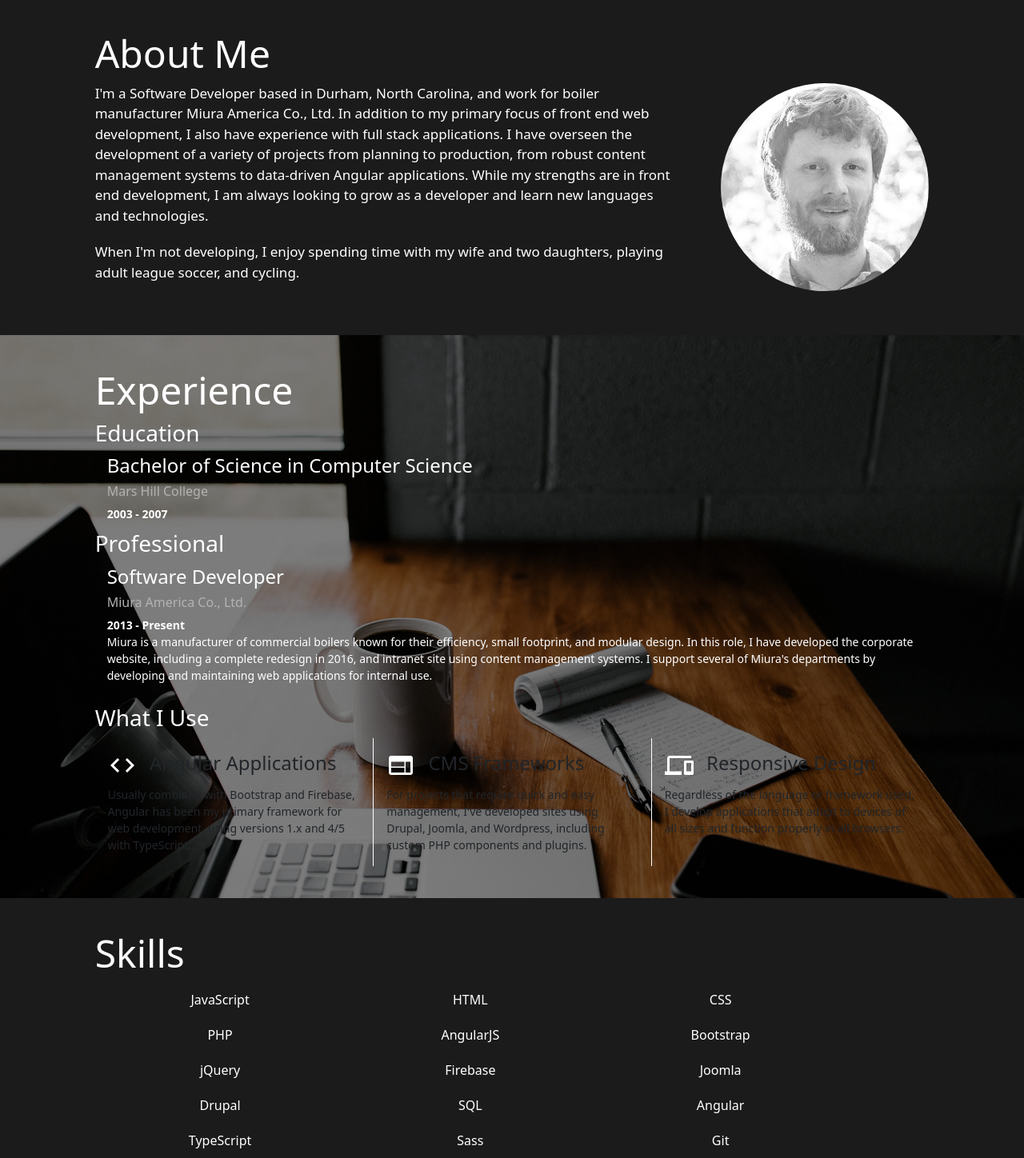
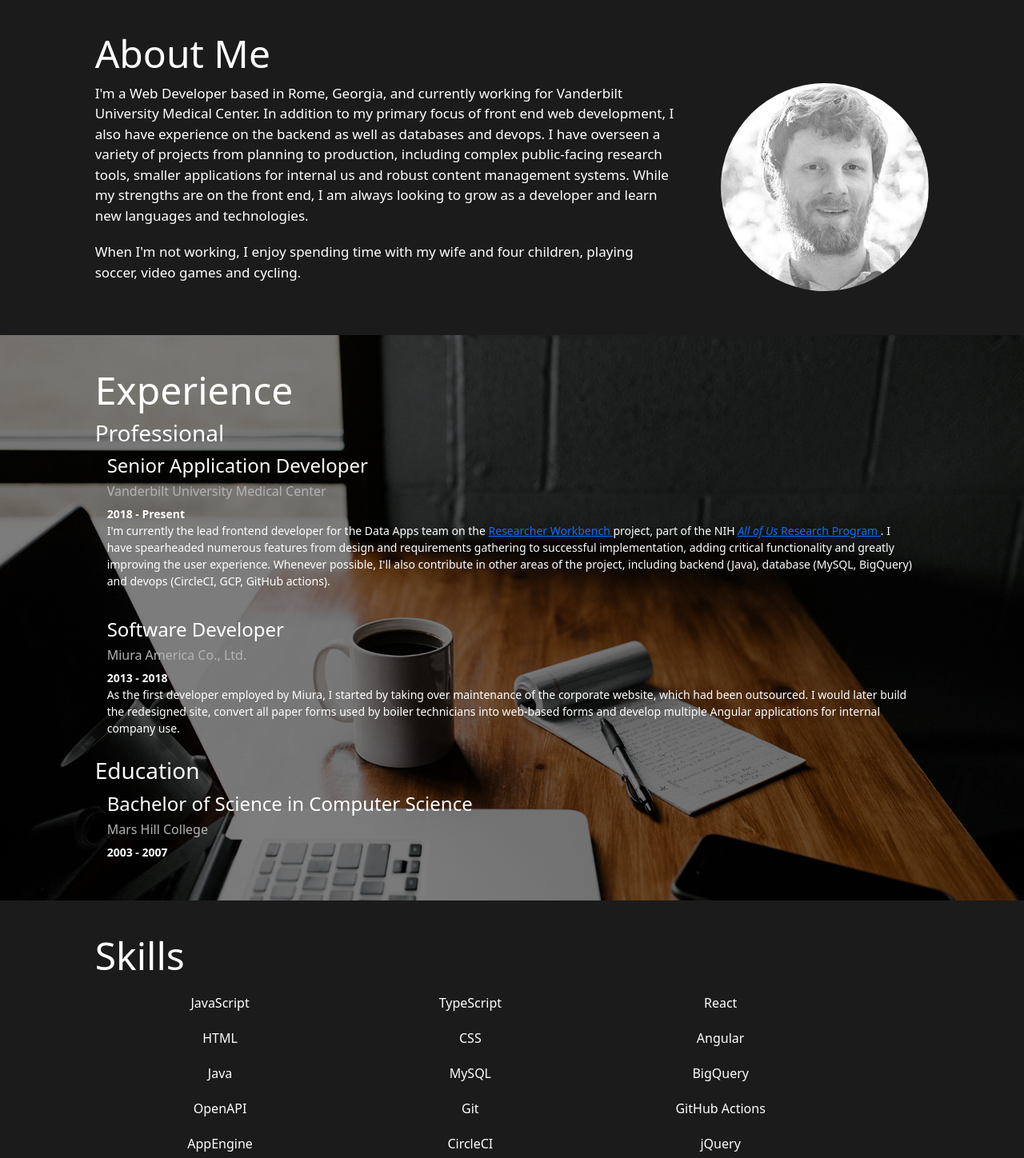
Before and after one commit to willdolbeer/willdolbeer.github.io, an Angular app: page / in a window 1280 px wide. Shown: the part 802-2250 px from the top of the page at 80% size. Built offline with nearby package versions, Linux system fonts and the light colour scheme.

Commit message:
update site content

```diff
--- a/angular.json
+++ b/angular.json
@@ -45,19 +45,25 @@
                   "with": "src/environments/environment.prod.ts"
                 }
               ]
+            },
+            "development": {
+              "optimization": false,
+              "extractLicenses": false,
+              "sourceMap": true
             }
           }
         },
         "serve": {
           "builder": "@angular-devkit/build-angular:dev-server",
-          "options": {
-            "buildTarget": "willdolbeer:build"
-          },
           "configurations": {
             "production": {
               "buildTarget": "willdolbeer:build:production"
+            },
+            "development": {
+              "buildTarget": "willdolbeer:build:development"
             }
-          }
+          },
+          "defaultConfiguration": "development"
         },
         "extract-i18n": {
           "builder": "@angular-devkit/build-angular:extract-i18n",
--- a/src/app/home.component.html
+++ b/src/app/home.component.html
@@ -10,13 +10,16 @@
 		<img class="about-img" src="assets/headshot.jpg"  alt="Headshot" />
 		<div class="about-text">
 			<p>
-				I'm a Software Developer based in Durham, North Carolina, and work for boiler manufacturer Miura America Co., Ltd.
-In addition to my primary focus of front end web development, I also have experience with full stack applications.
-I have overseen the development of a variety of projects from planning to production, from robust content management systems to data-driven Angular applications.
-While my strengths are in front end development, I am always looking to grow as a developer and learn new languages and technologies.
+				I'm a Web Developer based in Rome, Georgia, and currently working for Vanderbilt University Medical Center.
+        In addition to my primary focus of front end web development, I also have experience on the backend as well as
+        databases and devops. I have overseen a variety of projects from planning to production, including complex
+        public-facing research tools, smaller applications for internal us and robust content management systems. While
+        my strengths are on the front end, I am always looking to grow as a developer and learn new languages and
+        technologies.
 			</p>
 			<p>
-				When I'm not developing, I enjoy spending time with my wife and two daughters, playing adult league soccer, and cycling.
+				When I'm not working, I enjoy spending time with my wife and four children, playing soccer, video games and
+        cycling.
 			</p>
 		</div>
 	</div>
@@ -24,63 +27,39 @@ While my strengths are in front end development, I am always looking to grow as
 <div id="experience" class="row">
 	<div class="section-content col-md-10 offset-md-1">
 		<h1 class="display-4">Experience</h1>
-		<h2>Education</h2>
+		<h2>Professional</h2>
 		<div class="experience-item">
-			<h3 class="title">Bachelor of Science in Computer Science</h3>
-			<h4 class="sub-title">Mars Hill College</h4>
-			<strong>2003 - 2007</strong>
+			<h3 class="title">Senior Application Developer</h3>
+			<h4 class="sub-title">Vanderbilt University Medical Center</h4>
+			<strong>2018 - Present</strong>
+			<p class="description">
+				I'm currently the lead frontend developer for the Data Apps team on the
+        <a href="https://github.com/all-of-us/workbench" target="_blank">
+          Researcher Workbench
+        </a> project, part of the NIH <a href="https://allofus.nih.gov/" target="_blank">
+          <i>All of Us</i> Research Program
+        </a>. I have spearheaded numerous features from design and requirements gathering to successful implementation,
+        adding critical functionality and greatly improving the user experience. Whenever possible, I'll also contribute
+        in other areas of the project, including backend (Java), database (MySQL, BigQuery) and devops (CircleCI, GCP,
+        GitHub actions).
+			</p>
 		</div>
-		<h2>Professional</h2>
 		<div class="experience-item">
 			<h3 class="title">Software Developer</h3>
 			<h4 class="sub-title">Miura America Co., Ltd.</h4>
-			<strong>2013 - Present</strong>
+			<strong>2013 - 2018</strong>
 			<p class="description">
-				Miura is a manufacturer of commercial boilers known for their efficiency, small footprint, and modular design. In this role, I have developed the corporate website, including a complete redesign in 2016, and intranet site using content management systems. I support several of Miura's departments by developing and maintaining web applications for internal use.
-			</p>
+				As the first developer employed by Miura, I started by taking over maintenance of the corporate website, which
+        had been outsourced. I would later build the redesigned site, convert all paper forms used by boiler technicians
+        into web-based forms and develop multiple Angular applications for internal company use.
+      </p>
 		</div>
-		<h2>What I Use</h2>
-		<div class="card-container">
-			<div class="card-cell">
-				<div class="card">
-					<div class="card-body">
-						<h3 class="card-title">
-							<img src="assets/ic_code_white.png" alt="Code icon" />
-							Angular Applications
-						</h3>
-						<p class="card-text">
-							Usually combined with Bootstrap and Firebase, Angular has been my primary framework for web development, using versions 1.x and 4/5 with TypeScript.
-						</p>
-					</div>
-				</div>
-			</div>
-			<div class="card-cell">
-				<div class="card">
-					<div class="card-body">
-						<h3 class="card-title">
-							<img src="assets/ic_web_white.png"  alt="Web icon" />
-							CMS Frameworks
-						</h3>
-						<p class="card-text">
-							For projects that require quick and easy management, I've developed sites using Drupal, Joomla, and Wordpress, including custom PHP components and plugins.
-						</p>
-					</div>
-				</div>
-			</div>
-			<div class="card-cell">
-				<div class="card">
-					<div class="card-body">
-						<h3 class="card-title">
-							<img src="assets/ic_devices_white.png"  alt="Devices icon" />
-							Responsive Design
-						</h3>
-						<p class="card-text">
-							Regardless of the language or framework used, I develop applications that adapt to devices of all sizes and function properly in all browsers.
-						</p>
-					</div>
-				</div>
-			</div>
-		</div>
+    <h2>Education</h2>
+    <div class="experience-item">
+      <h3 class="title">Bachelor of Science in Computer Science</h3>
+      <h4 class="sub-title">Mars Hill College</h4>
+      <strong>2003 - 2007</strong>
+    </div>
 	</div>
 </div>
 <div id="skills" class="row">
@@ -88,23 +67,26 @@ While my strengths are in front end development, I am always looking to grow as
 		<h1 class="display-4">Skills</h1>
 		<ul class="skills-list">
 			<li class="skills-item">JavaScript</li>
-			<li class="skills-item">HTML</li>
-			<li class="skills-item">CSS</li>
-			<li class="skills-item">PHP</li>
-			<li class="skills-item">AngularJS</li>
-			<li class="skills-item">Bootstrap</li>
-			<li class="skills-item">jQuery</li>
-			<li class="skills-item">Firebase</li>
-			<li class="skills-item">Joomla</li>
-			<li class="skills-item">Drupal</li>
-			<li class="skills-item">SQL</li>
-			<li class="skills-item">Angular</li>
-			<li class="skills-item">TypeScript</li>
-			<li class="skills-item">Sass</li>
-			<li class="skills-item">Git</li>
-			<li class="skills-item">Wordpress</li>
-			<li class="skills-item">Cordova</li>
-			<li class="skills-item">Java</li>
+      <li class="skills-item">TypeScript</li>
+      <li class="skills-item">React</li>
+      <li class="skills-item">HTML</li>
+      <li class="skills-item">CSS</li>
+      <li class="skills-item">Angular</li>
+      <li class="skills-item">Java</li>
+      <li class="skills-item">MySQL</li>
+      <li class="skills-item">BigQuery</li>
+      <li class="skills-item">OpenAPI</li>
+      <li class="skills-item">Git</li>
+      <li class="skills-item">GitHub Actions</li>
+      <li class="skills-item">AppEngine</li>
+      <li class="skills-item">CircleCI</li>
+      <li class="skills-item">jQuery</li>
+      <li class="skills-item">PHP</li>
+      <li class="skills-item">Firebase</li>
+      <li class="skills-item">Ruby</li>
+      <li class="skills-item">Wordpress</li>
+      <li class="skills-item">Drupal</li>
+      <li class="skills-item">Joomla</li>
 		</ul>
 	</div>
 </div>
@@ -118,6 +100,6 @@ While my strengths are in front end development, I am always looking to grow as
 				<img src="assets/linkedin.png"  alt="LinkedIn icon" />
 			</a>
 		</div>
-		<div class="copyright">&copy; Will Dolbeer 2018</div>
+		<div class="copyright">&copy; Will Dolbeer 2024</div>
 	</div>
 </div>
```
